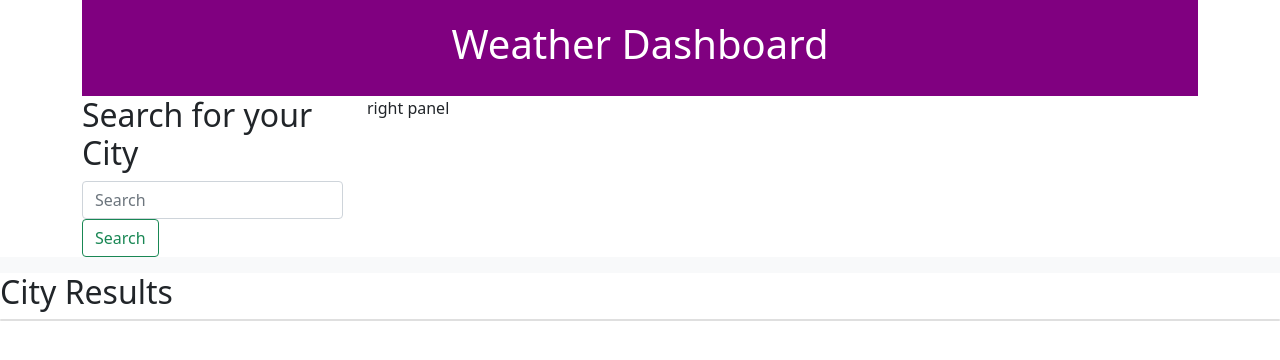
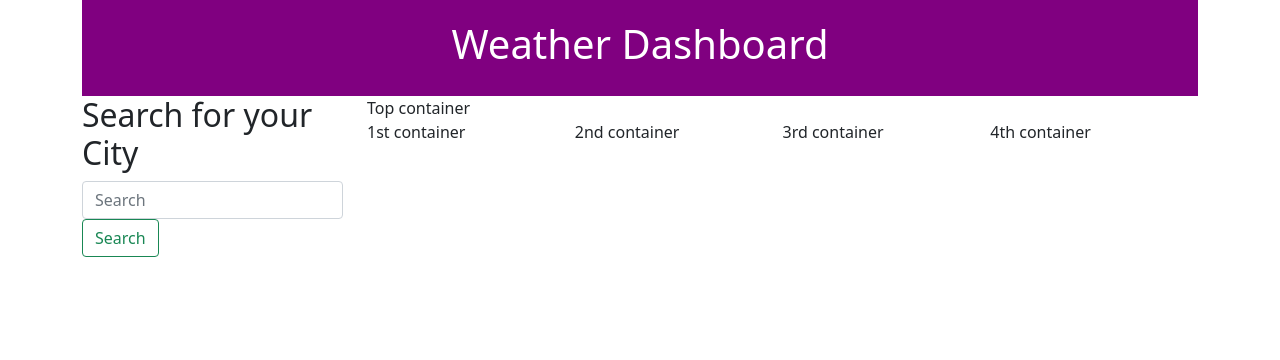
Before and after one commit to torihendricks927/HW-6-Weather-Outlook, a plain HTML site: page index.html in a window 1280 px wide. Drawn offline with nearby package versions, Linux system fonts and the light colour scheme.

Commit message:
organizing columns for presentation of weather

```diff
--- a/index.html
+++ b/index.html
@@ -13,8 +13,7 @@
     <title>Weather Dashboard</title>
 </head>
 <body>
-
-    <div class="container">
+   <div class="container">
         <div class = "row">
             <div class="col-12">
                 <header>
@@ -33,17 +32,23 @@
                 </aside>
             </div>
             <div class="col-9">
-                <main>right panel</main>
+                <main>
+                    <div class="row">
+                        <div class="col-12">
+                            Top container
+                        </div>
+                        <div class="row">
+                            <div class="col-md-3 col-sm-12">1st container</div>
+                            <div class="col-md-3 col-sm-12">2nd container</div>
+                            <div class="col-md-3 col-sm-12">3rd container</div>
+                            <div class="col-md-3 col-sm-12">4th container</div>
+                        </div>
+                    </div>
+                </main>
             </div>
         </div>
     </div>
-    <nav class="navbar navbar-light bg-light">
 
-      </nav>
-    <section>
-        <h2>City Results</h2>
-            <div class="card" id="results"></div>
-    </section>
 
 
 
```
